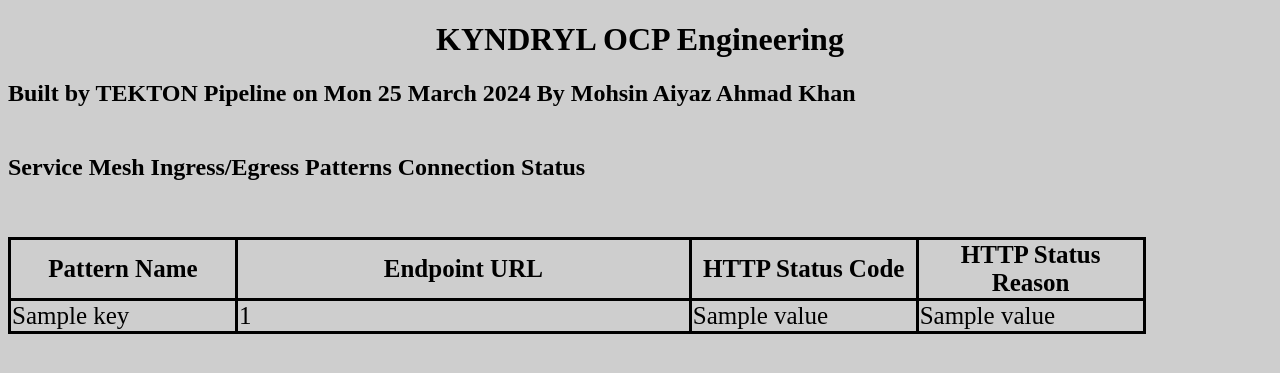
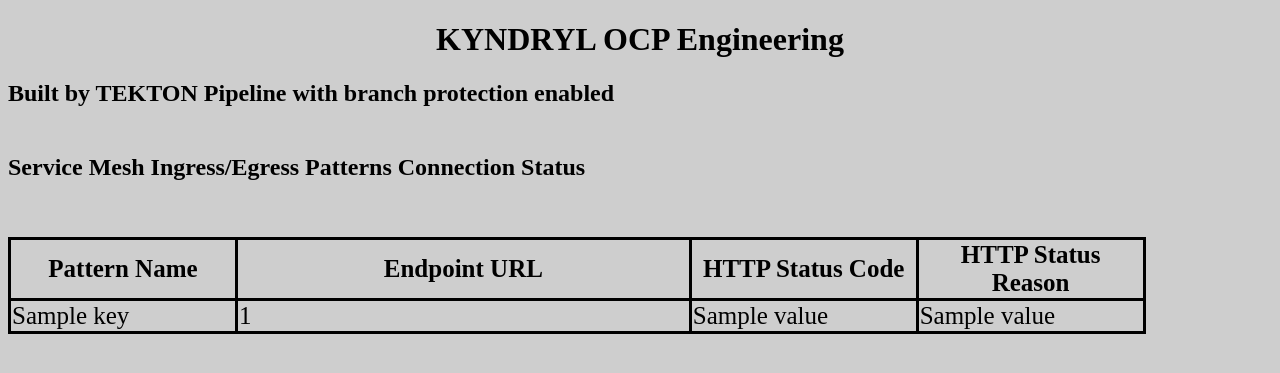
Before and after one commit to glaceroy/smesh_pattern_status, a Flask app: template templates/index.html in a window 1280 px wide. Shown: the top 373 px of the page. Run offline with Flask 3, Linux system fonts and the light colour scheme; the template is opened without the code that fills it: most values are stand-ins (such as "Sample title", 1, 10 or a date in 2020).

Commit message:
amending to test branch protection

```diff
--- a/templates/index.html
+++ b/templates/index.html
@@ -27,7 +27,7 @@
 </head>
 <body>
     <h1>KYNDRYL OCP Engineering</h1>
-    <h2>Built by TEKTON Pipeline on Mon 25 March 2024 By Mohsin Aiyaz Ahmad Khan</h2>
+    <h2>Built by TEKTON Pipeline with branch protection enabled</h2>
     <h2><br>Service Mesh Ingress/Egress Patterns Connection Status</br></h2>
     <br><table  style="width: 90%;">
         <tr>
```
